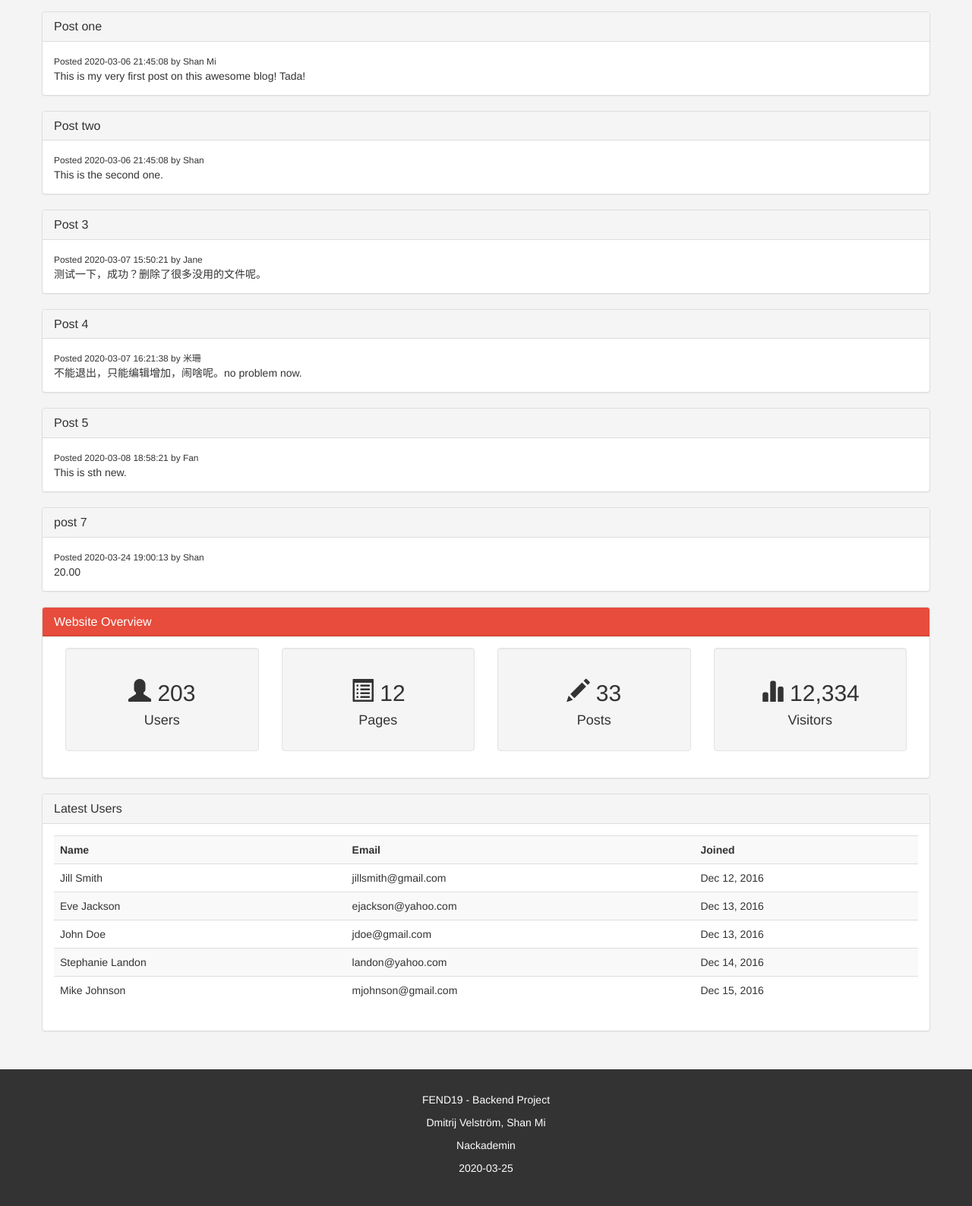
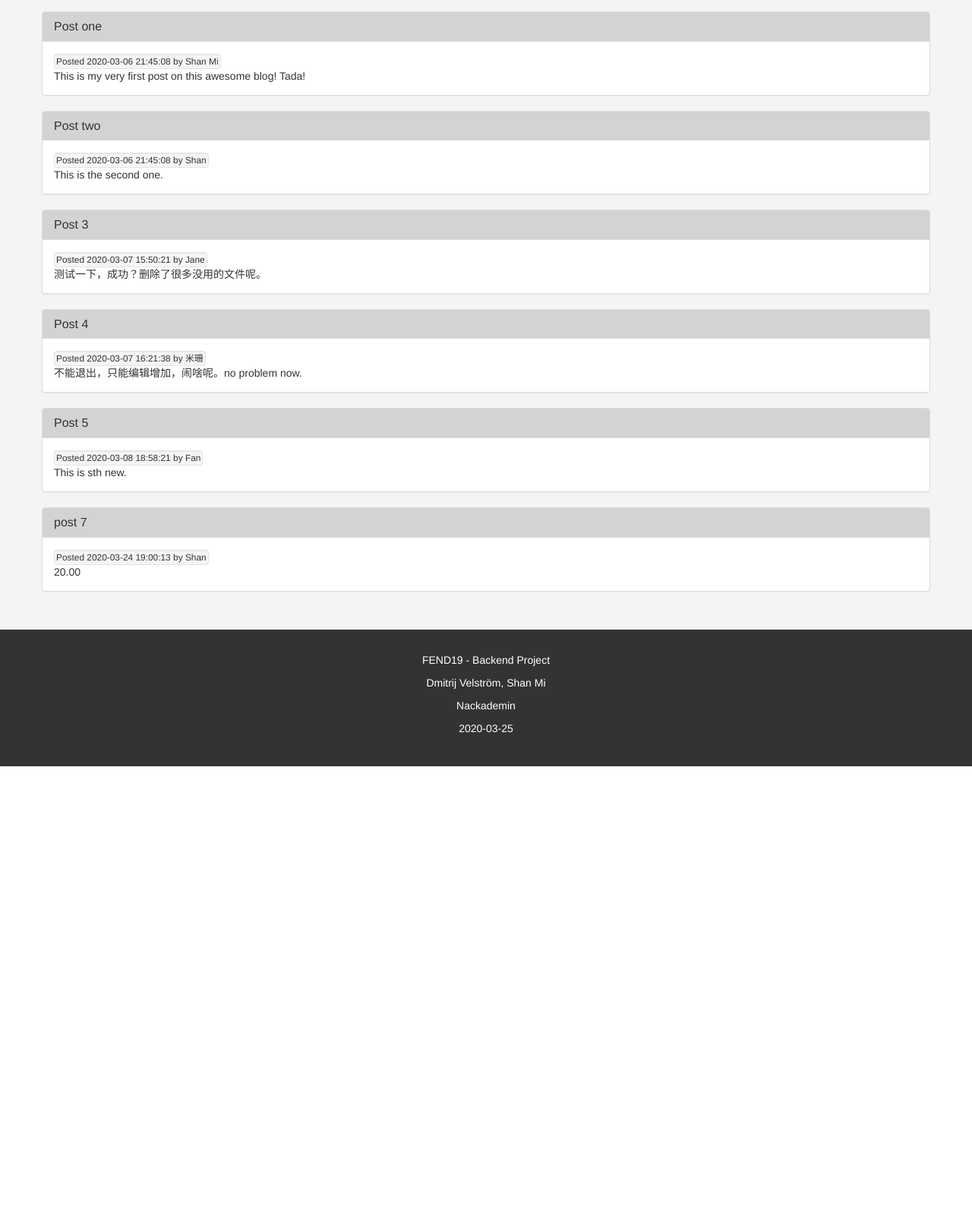
Before and after one commit to Dmitrijv/fend19-backend-project, a PHP site: page / in a window 1280 px wide. Shown: the part 160-1748 px from the top of the page at 76% size. After the commit the page ends 1169 px from the top, so only its background shows below. Run offline with PHP 8.4, Linux system fonts and the light colour scheme; data comes from the database, SQL or seed files in the repository; some libraries are stand-ins or nearby versions.

Commit message:
removed placeholder elements on start page

```diff
--- a/css/customStyle.css
+++ b/css/customStyle.css
@@ -17,4 +17,18 @@
 #header.public-header small {
   color: lightgrey;
 }
+
+.blogpost .panel-heading {
+  background-color: lightgray;
+}
+
+.blogpost small.date-posted-box {
+  padding: 2px;
+  margin-bottom: 8px;
+  background-color: #f5f5f5;
+  border: 1px solid #e3e3e3;
+  border-radius: 4px;
+  -webkit-box-shadow: inset 0 1px 1px rgba(0, 0, 0, 0.05);
+  box-shadow: inset 0 1px 1px rgba(0, 0, 0, 0.05);
+}
 /*# sourceMappingURL=customStyle.css.map */
--- a/index.php
+++ b/index.php
@@ -42,12 +42,12 @@
           <?php foreach($posts as $post) : ?>
 
                     <!-- generated post  -->
-              <div class="panel panel-default">
+                    <div class="panel panel-default blogpost">
                       <div class="panel-heading">
                         <h2 class="panel-title"><?php echo $post['title']; ?></h2>
                       </div>
                       <div class="panel-body">
-                  <small>Posted <?php echo $post['created_at']; ?> by <?php echo $post['author']; ?></small>
+                        <small class="date-posted-box" >Posted <?php echo $post['created_at']; ?> by <?php echo $post['author']; ?></small>
                         </br>
                         <?php echo $post['body']; ?>
                       </div>
@@ -55,84 +55,6 @@
 
           <?php endforeach; ?>
 
-
-
-          <div>
-            <!-- Website Overview -->
-            <div class="panel panel-default">
-              <div class="panel-heading main-color-bg">
-                <h3 class="panel-title">Website Overview</h3>
-              </div>
-              <div class="panel-body">
-                <div class="col-md-3">
-                  <div class="well dash-box">
-                    <h2><span class="glyphicon glyphicon-user" aria-hidden="true"></span> 203</h2>
-                    <h4>Users</h4>
-                  </div>
-                </div>
-                <div class="col-md-3">
-                  <div class="well dash-box">
-                    <h2><span class="glyphicon glyphicon-list-alt" aria-hidden="true"></span> 12</h2>
-                    <h4>Pages</h4>
-                  </div>
-                </div>
-                <div class="col-md-3">
-                  <div class="well dash-box">
-                    <h2><span class="glyphicon glyphicon-pencil" aria-hidden="true"></span> 33</h2>
-                    <h4>Posts</h4>
-                  </div>
-                </div>
-                <div class="col-md-3">
-                  <div class="well dash-box">
-                    <h2><span class="glyphicon glyphicon-stats" aria-hidden="true"></span> 12,334</h2>
-                    <h4>Visitors</h4>
-                  </div>
-                </div>
-              </div>
-              </div>
-
-              <!-- Latest Users -->
-              <div class="panel panel-default">
-                <div class="panel-heading">
-                  <h3 class="panel-title">Latest Users</h3>
-                </div>
-                <div class="panel-body">
-                  <table class="table table-striped table-hover">
-                      <tr>
-                        <th>Name</th>
-                        <th>Email</th>
-                        <th>Joined</th>
-                      </tr>
-                      <tr>
-                        <td>Jill Smith</td>
-                        <td>jillsmith@gmail.com</td>
-                        <td>Dec 12, 2016</td>
-                      </tr>
-                      <tr>
-                        <td>Eve Jackson</td>
-                        <td>ejackson@yahoo.com</td>
-                        <td>Dec 13, 2016</td>
-                      </tr>
-                      <tr>
-                        <td>John Doe</td>
-                        <td>jdoe@gmail.com</td>
-                        <td>Dec 13, 2016</td>
-                      </tr>
-                      <tr>
-                        <td>Stephanie Landon</td>
-                        <td>landon@yahoo.com</td>
-                        <td>Dec 14, 2016</td>
-                      </tr>
-                      <tr>
-                        <td>Mike Johnson</td>
-                        <td>mjohnson@gmail.com</td>
-                        <td>Dec 15, 2016</td>
-                      </tr>
-                    </table>
-                </div>
-              </div>
-
-          </div>
         </div>
       </div>
     </section>
--- a/sass/customStyle.scss
+++ b/sass/customStyle.scss
@@ -1 +1,2 @@
 @import "partial/public-header";
+@import "partial/blogpost";
--- /dev/null
+++ b/sass/partial/_blogpost.scss
@@ -0,0 +1,19 @@
+.blogpost {
+  .panel-heading {
+    // color: white;
+    background-color: lightgray;
+    h2 {
+      //   font-weight: bold;
+    }
+  }
+
+  small.date-posted-box {
+    padding: 2px;
+    margin-bottom: 8px;
+    background-color: #f5f5f5;
+    border: 1px solid #e3e3e3;
+    border-radius: 4px;
+    -webkit-box-shadow: inset 0 1px 1px rgba(0, 0, 0, 0.05);
+    box-shadow: inset 0 1px 1px rgba(0, 0, 0, 0.05);
+  }
+}
```
Also changed, not shown: 1 other file. Lines whose indentation alone changed are shown as unchanged.
